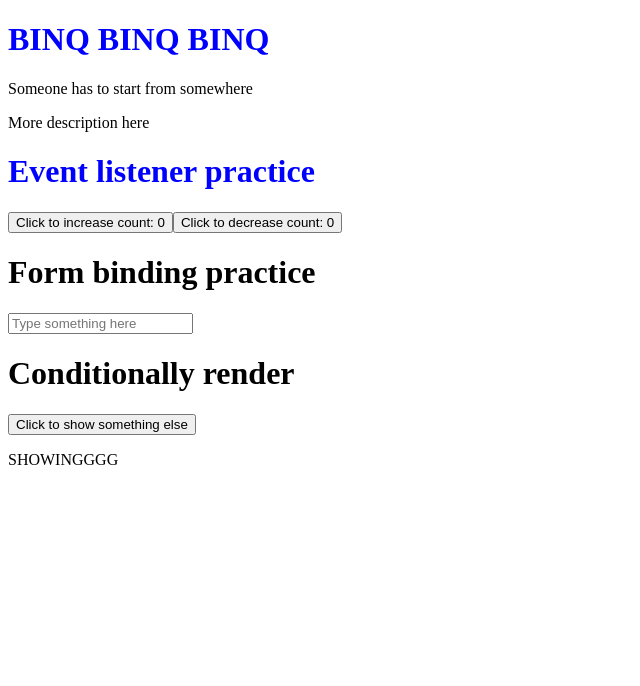
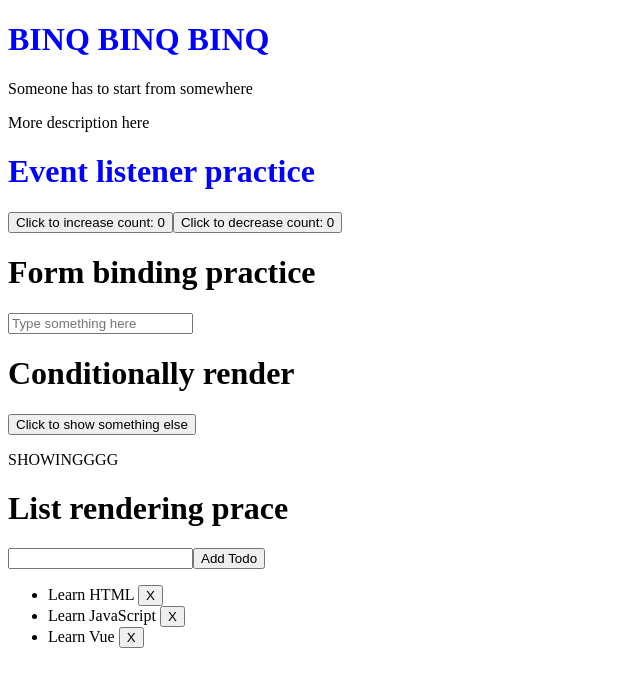
Before and after one commit to 25Ericcheong/binq, a Vue app: page / in a window 1280 px wide. Shown: the top 686 px of the page, without its empty margins (0-640 px from the left). Built offline with nearby package versions, Linux system fonts and the light colour scheme.

Commit message:
Learned how to write simple list rendering code

```diff
--- a/src/components/Home.vue
+++ b/src/components/Home.vue
@@ -36,6 +36,29 @@
 function onClickShow() {
   show.value = !show.value;
 }
+
+// Practice list rendering
+interface Todo {
+  id: number;
+  text: string;
+}
+
+let id = 0;
+const newTodo = ref("");
+const todos = ref([
+  { id: id++, text: "Learn HTML" },
+  { id: id++, text: "Learn JavaScript" },
+  { id: id++, text: "Learn Vue" },
+]);
+
+function addTodo() {
+  todos.value = [...todos.value, { id: id++, text: newTodo.value }];
+  newTodo.value = "";
+}
+
+function removeTodo(todo: Todo) {
+  todos.value = todos.value.filter((t) => t.id !== todo.id);
+}
 </script>
 
 <template>
@@ -53,16 +76,32 @@
       Click to decrease count: {{ startingValue }}
     </button>
   </div>
+
   <div>
     <h1>Form binding practice</h1>
     <input :value="words" @input="onInput" placeholder="Type something here" />
     <p>{{ words }}</p>
   </div>
+
   <div>
     <h1>Conditionally render</h1>
     <button @click="onClickShow">Click to show something else</button>
     <p v-if="show">SHOWINGGGG</p>
     <p v-else>NOT SHOWINGGGG</p>
+  </div>
+
+  <div>
+    <h1>List rendering prace</h1>
+    <form @submit.prevent="addTodo">
+      <input v-model="newTodo" />
+      <button>Add Todo</button>
+    </form>
+    <ul>
+      <li v-for="todo in todos" :key="todo.id">
+        {{ todo.text }}
+        <button @click="removeTodo(todo)">X</button>
+      </li>
+    </ul>
   </div>
 </template>
 
```
